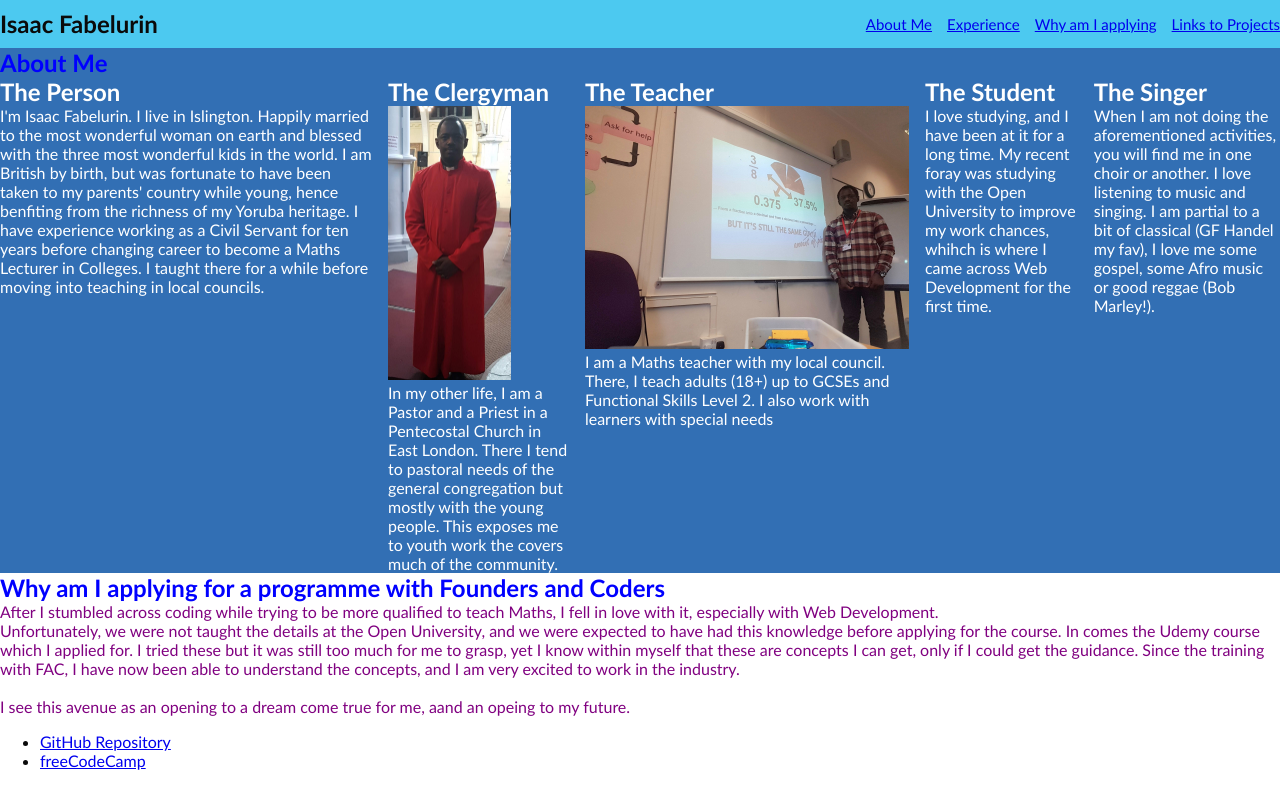
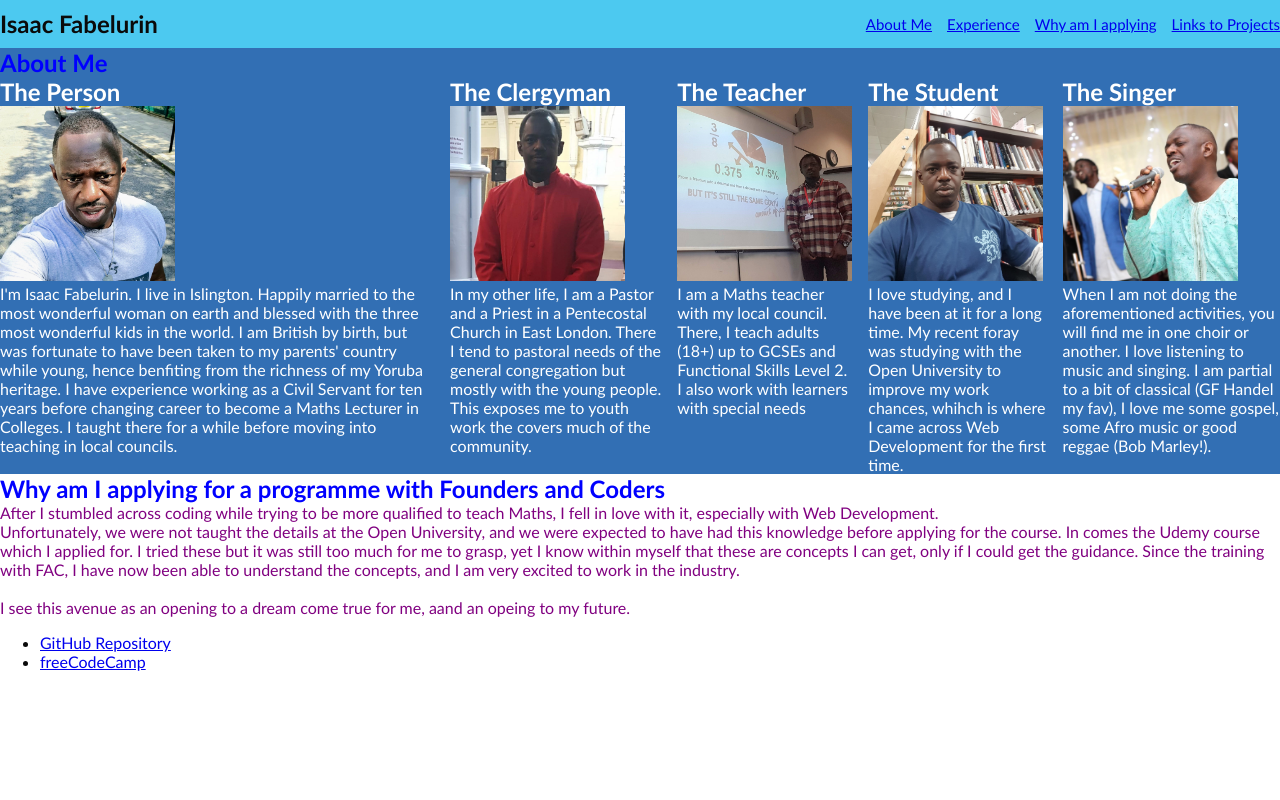
Before and after one commit to PrinceAyo1/FaC_PersonalWebsite, a plain HTML site: page index.html in a window 1280 px wide. Drawn offline with Linux system fonts and the light colour scheme.

Commit message:
reshaped pictures to squares and replaced. Also deleted the old pictures - still experimenting

```diff
--- a/index.html
+++ b/index.html
@@ -26,6 +26,12 @@
         <div class="aboutDetails">
           <div>
             <h2>The Person</h2>
+            <img
+              src="the-person-sq.jpg"
+              alt="picture of Isaac's face outdoors"
+              width="175"
+              height="175"
+            />
             <p>
               I'm Isaac Fabelurin. I live in Islington. Happily married to the
               most wonderful woman on earth and blessed with the three most
@@ -40,10 +46,10 @@
           <div>
             <h2>The Clergyman</h2>
             <img
-              src="the-clergyman.jpg"
+              src="the-clergyman-sq.jpg"
               alt="Isaac in his cassock"
-              width="123"
-              height="274"
+              width="175"
+              height="175"
             />
             <p>
               In my other life, I am a Pastor and a Priest in a Pentecostal
@@ -55,10 +61,10 @@
           <div>
             <h2>The Teacher</h2>
             <img
-              src="the-teacher.jpg"
+              src="the-teacher-sq.jpg"
               alt="Isaac in front of whiteboard"
-              width="324"
-              height="243"
+              width="175"
+              height="175"
             />
             <p>
               I am a Maths teacher with my local council. There, I teach adults
@@ -68,6 +74,12 @@
           </div>
           <div>
             <h2>The Student</h2>
+            <img
+              src="the-student-sq.jpg"
+              alt="Isaac in library"
+              width="175"
+              height="175"
+            />
             <p>
               I love studying, and I have been at it for a long time. My recent
               foray was studying with the Open University to improve my work
@@ -77,6 +89,13 @@
           </div>
           <div>
             <h2>The Singer</h2>
+
+            <img
+              src="the-singer-sq.jpg"
+              alt="Isaac singing"
+              width="175"
+              height="175"
+            />
             <p>
               When I am not doing the aforementioned activities, you will find
               me in one choir or another. I love listening to music and singing.
```
Also changed, not shown: the-clergyman-sq.jpg (added), the-clergyman.jpg (deleted), the-person-sq.jpg (added), the-person.jpg (deleted), the-singer-sq.jpg (added), the-singer.jpg (deleted), the-student-sq.jpg (added), the-student.jpg (deleted), the-teacher-sq.jpg (added), the-teacher.jpg (deleted).
